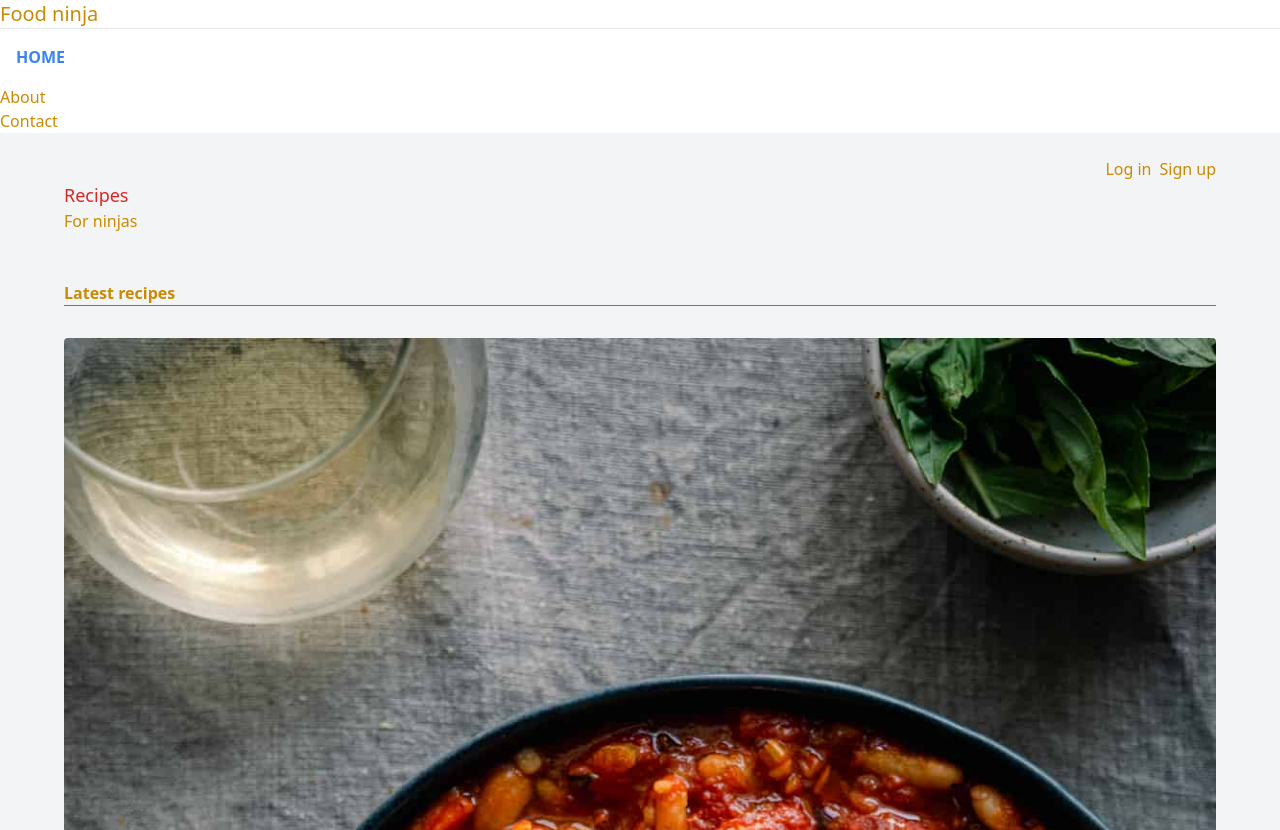
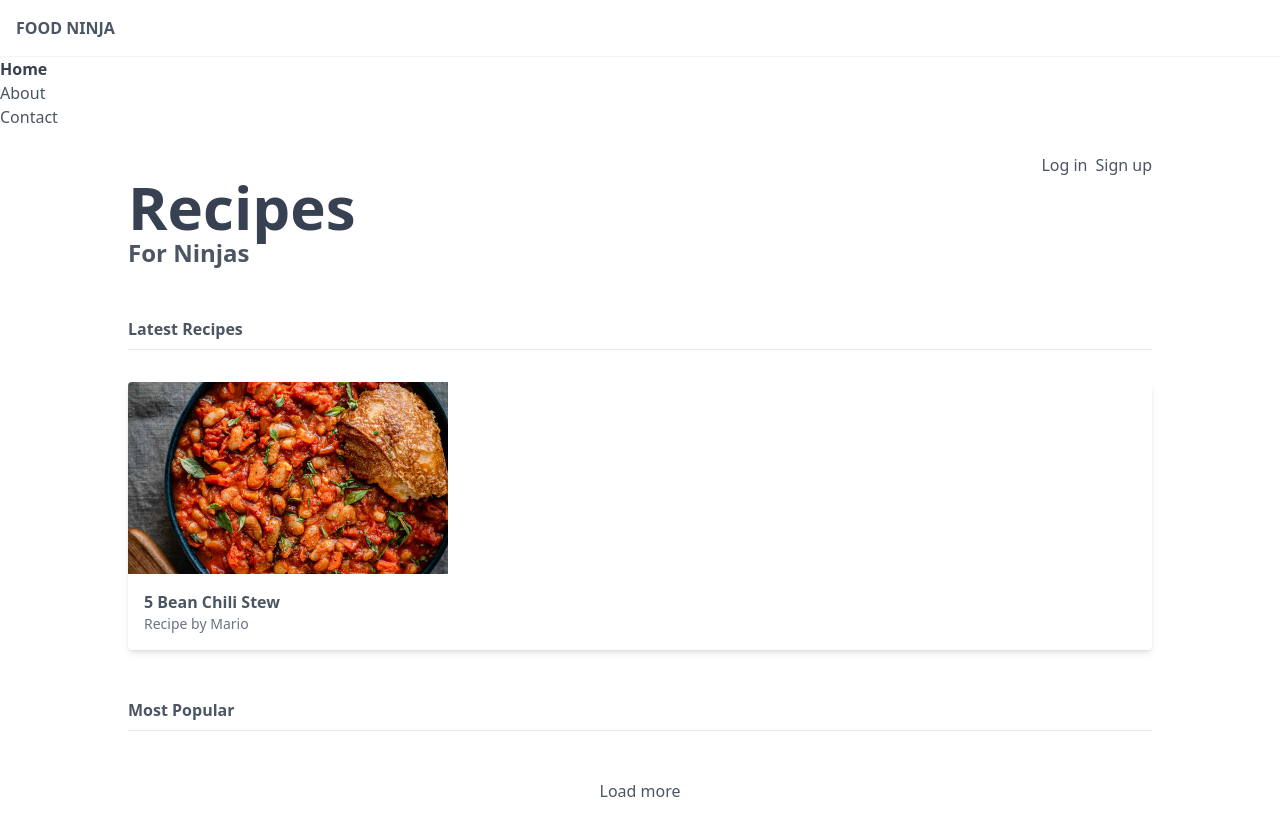
Before and after one commit to anusianne/tailwind-css, a website: page public/index.html in a window 1280 px wide. Shown: the top 830 px of the page. Drawn offline with Linux system fonts and the light colour scheme.

Commit message:
added card for a recipe

```diff
--- a/public/index.html
+++ b/public/index.html
@@ -9,73 +9,81 @@
     <link rel="stylesheet" href="index.css" />
     <title>Tailwind css tutorial</title>
   </head>
-  <body class="text-yellow-600">
+  <body class="text-gray-600 font-body">
     <div>
       <div>
         <nav>
           <div>
-            <h1
-              class="text-xl font-light border-b border-gray-200 text-green-500 sm:text-red-600 lg:text-yellow-600"
-            >
-              <a href="/">Food ninja</a>
+            <h1 class="font-bold uppercase p-4 border-b border-gray-100">
+              <a href="/">Food Ninja</a>
             </h1>
           </div>
           <ul>
-            <li class="text-blue-500 font-bold uppercase p-4">
-              <a href="/"><span>Home</span></a>
+            <li class="text-gray-700 font-bold">
+              <a href="#">
+                <span>Home</span>
+              </a>
             </li>
             <li>
-              <a href="/"><span>About</span></a>
+              <a href="#">
+                <span>About</span>
+              </a>
             </li>
             <li>
-              <a href="/"><span>Contact</span></a>
+              <a href="#">
+                <span>Contact</span>
+              </a>
             </li>
           </ul>
         </nav>
       </div>
-      <main class="px-16 py-6 bg-gray-100">
+
+      <main class="py-6 px-32">
         <div class="flex justify-center md:justify-end">
-          <a href="#">Log in</a>
-          <a href="#" class="ml-2">Sign up</a>
+          <a href="#" class="text-primary">Log in</a>
+          <a href="#" class="text-primary ml-2">Sign up</a>
         </div>
+
         <header>
-          <h2 class="text-red-600 text-lg">Recipes</h2>
-          <h3>For ninjas</h3>
+          <h2 class="text-gray-700 text-6xl font-semibold">Recipes</h2>
+          <h3 class="text-2xl font-semibold">For Ninjas</h3>
         </header>
+
         <div>
-          <h4 class="font-bold mt-12 border-b border-red-500">
-            Latest recipes
+          <h4 class="font-bold pb-2 mt-12 border-b border-gray-200">
+            Latest Recipes
           </h4>
+
           <div class="mt-8">
-            <div class="bg-white">
+            <!-- cards go here -->
+            <div
+              class="rounded bg-white border-gray-200 shadow-md overflow-hidden"
+            >
               <img
                 src="/img1.jpg"
-                alt="bean-meal"
-                class="bg-white w-50 rounded owerflow-hidden"
+                alt="stew"
+                class="h-32 sm:h-48 w-80 object-cover"
               />
-              <div>
-                <span>5 Bean Chilli Stew</span>
-                <span>Recipe by Mario</span>
+              <div class="m-4">
+                <span class="font-bold">5 Bean Chili Stew</span>
+                <span class="block text-gray-500 text-sm">Recipe by Mario</span>
               </div>
             </div>
           </div>
-          <h4 class="font-bold mt-12 pb-2">Most popular</h4>
-          <div>
-            <div class="mt-8"></div>
-            <div class="flex justify-center">Load more...</div>
+
+          <h4 class="font-bold pb-2 mt-12 border-b border-gray-200">
+            Most Popular
+          </h4>
+
+          <div class="mt-8">
+            <!-- cards go here -->
           </div>
+        </div>
+
+        <div class="mt-12 flex justify-center">
+          <div class="bg-secondary-100 text-secondary-200">Load more</div>
         </div>
       </main>
     </div>
-
-    <div class="grid grid-cols-3 gap-4">
-      <div class="...">01</div>
-      <div class="...">02</div>
-      <div class="...">03</div>
-      <div class="col-span-2 ...">04</div>
-      <div class="...">05</div>
-      <div class="...">06</div>
-      <div class="col-span-2 ...">07</div>
-    </div>
   </body>
 </html>
```
Also changed, not shown: public/index.css.
